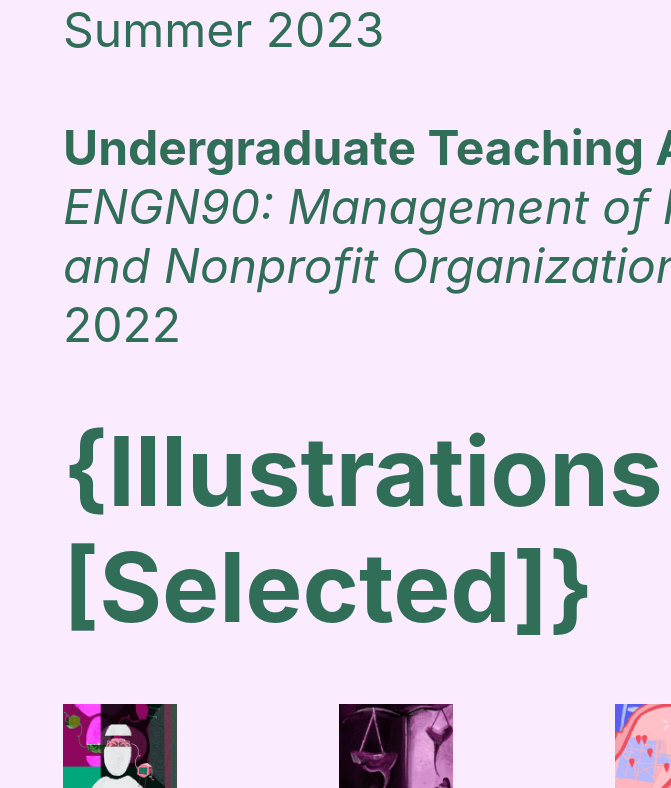
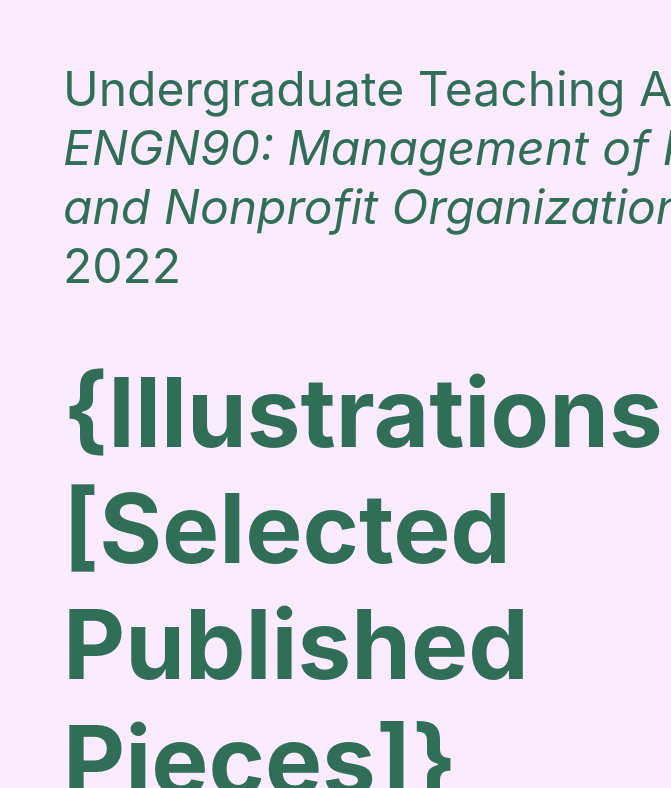
Before and after one commit to michelle-ding/michelle-ding.github.io, a React (Create React App) app: page / in a window 1280 px wide. Shown: the part 6092-6880 px from the top of the page, without its empty margins (609-1280 px from the left). Built offline with nearby package versions, Linux system fonts and the light colour scheme.

Commit message:
research

```diff
--- a/src/Body.tsx
+++ b/src/Body.tsx
@@ -36,7 +36,7 @@ function bio(){
              resources for diverse audiences.
              <br></br><br></br>
             I have authored and designed Responsible AI & SRC content
-            for human rights non-profit organizations, state and local
+            catered towards human rights non-profit organizations, state and local
             policymakers, industry scientists and engineers, and Brown University
             students. My work has been published by the {" "}
             <a id="ref" href={aaas} target="_blank">American Association for the Advancement of Science (AAAS) Center for
@@ -44,12 +44,12 @@ function bio(){
             by Brown University as part of their current {" "}
             <a id="ref" href="https://responsible.cs.brown.edu/index.html" target="_blank">
                 Socially Responsible Computing</a> curriculum.
-            My work has been funded by grants from Microsoft and
+            My work has recieved funding from grants by Microsoft and
             the Ford Foundation.
             <br></br><br></br>
             My past research and advocacy focus on sexual violence prevention, consent education,
-            reproductive justice, and intersectional & transnational feminism. I have organized and volunteered in
-            campus, state, and nation level advocacy campaigns and <a id="ref" href="https://www.gofundme.com/f/students-brown-for-reproductive-justice" target="_blank">
+            reproductive justice, and intersectional & transnational feminism. I have organized
+            campus, state, and nation wide advocacy campaigns and <a id="ref" href="https://www.gofundme.com/f/students-brown-for-reproductive-justice" target="_blank">
             mutual aid efforts</a> in collaboration with
             coalitions, networks, and local community-based groups, including the{" "}
             <a id="ref" href="https://ricadv.org/" target="_blank">Rhode Island Coalition Against
@@ -147,7 +147,7 @@ function contact(){
 function ilo(){
     return(
         <div id="Illustrations">
-            <b id="header">{'{Illustrations [Selected]}'}</b>
+            <b id="header">{'{Illustrations [Selected Published Pieces]}'}</b>
             <br></br>
             <br></br>
             <div id="ilocontainer">
@@ -162,12 +162,11 @@ function ilo(){
                 </a>
             </div>
             <br></br>
-            See my complete portfolio of illustrations published in:
-            <br></br>
+            See full portfolio of illustrations for {" "}
             <a id="ref" href="https://www.browndailyherald.com/staff/michelle-ding" target="_blank">
                 The Brown Daily Herald
                 </a>
-            <br></br>
+            {" "} & {" "}
             <a id="ref" href="https://www.theindy.org/illustrator=Michelle%20L%20Ding" target="_blank">
                 The College Hill Independent</a>
         </div>
@@ -193,8 +192,7 @@ function research(){
             <i>Transformative Futures: </i>
             A Comparative Case Study on the Rhode Island Coalition Against Domestic Violence (RICADV)
             and the National Network to End Domestic Violence (NNEDV), April 2022</a>
-            <br></br>
-            <br></br>
+            <br></br><br></br>
             <a target="_blank" id="ref" href="https://drive.google.com/file/d/18NgVvgEJwVlFUAXfW-SLx4nAyyRbXYmM/view?usp=sharing">
             <i>Breaking Barriers: </i>
             A Facilitated Dialogue Between My Mother and Post-Mao Feminism, May 2023
@@ -216,7 +214,7 @@ function advocacy(){
 function formatTeaching(position: string, course: string, year: string){
     return(
         <div>
-            <b>{position}</b>,
+            {position},
             <br>
             </br> <i>{course}</i>, {year}
         </div>
@@ -235,7 +233,7 @@ function teaching(){
             {formatTeaching("Socially Responsible Computing Teaching Assistant", "CS0111: Computing Foundations, Data",
             "Fall 2023")}
             <br></br>
-            <div><b>Brown in Washington Fellow</b>, Summer 2023</div>
+            <div>Brown in Washington Fellow, Summer 2023</div>
             <br></br>
             {formatTeaching("Undergraduate Teaching Assistant", "ENGN90: Management of Industrial and Nonprofit Organizations",
             "Fall 2022")}
```
